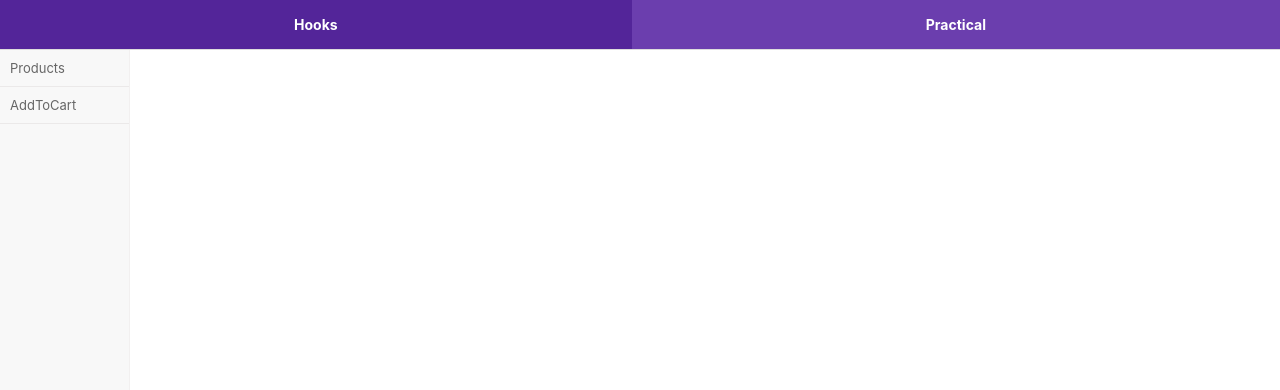
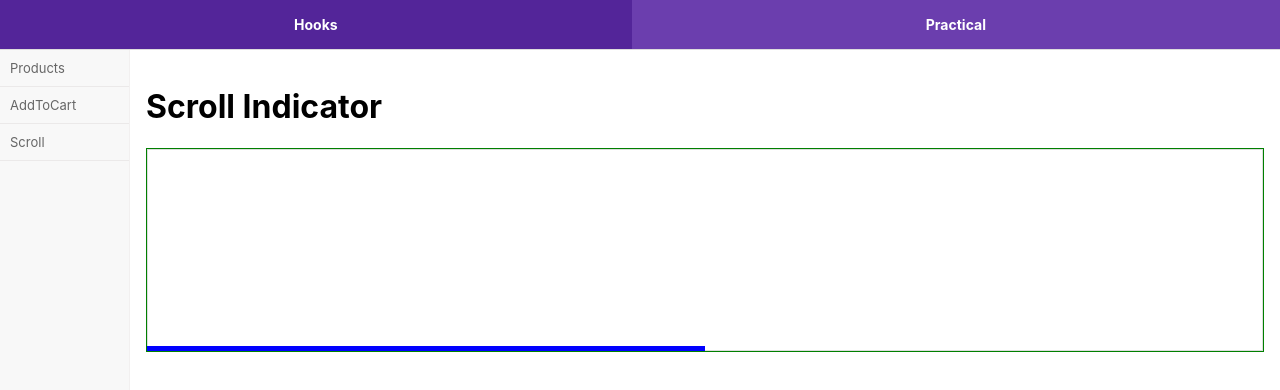
Before and after one commit to thegicode/reactjs-study-2023, a React (Create React App) app: page /practical/scroll in a window 1280 px wide. Shown: the top 390 px of the page. Built offline with nearby package versions, Linux system fonts and the light colour scheme.

Commit message:
Add scroll indicator

```diff
--- a/src/App.tsx
+++ b/src/App.tsx
@@ -23,6 +23,7 @@ const CompositionPage = lazy(() => import("./pages/CompositionPage"));
 // practical pages
 const ProductsPage = lazy(() => import("./pages/ProductsPage"));
 const AddToCartPage = lazy(() => import("./pages/AddToCartPage"));
+const ScrollPage = lazy(() => import("./pages/ScrollPage"));
 
 function App() {
     return (
@@ -95,6 +96,10 @@ function App() {
                                         path="/practical/addtocart"
                                         element={<AddToCartPage />}
                                     />
+                                    <Route
+                                        path="/practical/scroll"
+                                        element={<ScrollPage />}
+                                    />
                                 </Routes>
                             </main>
                         </>
--- a/src/components/SidePractical.tsx
+++ b/src/components/SidePractical.tsx
@@ -5,6 +5,7 @@ export default function Hooks() {
         <>
             <Link to="./products">Products</Link>
             <Link to="./addtocart">AddToCart</Link>
+            <Link to="./scroll">Scroll</Link>
         </>
     );
 }
--- /dev/null
+++ b/src/contents/scroll/ScrollInicator.tsx
@@ -0,0 +1,49 @@
+import React, { useRef, useEffect } from "react";
+
+const ScrollIndicator: React.FC = () => {
+    const scrollContentRef = useRef<HTMLDivElement>(null);
+    const indicatorRef = useRef<HTMLDivElement>(null);
+
+    useEffect(() => {
+        const scrollContent = scrollContentRef.current;
+        const indicator = indicatorRef.current;
+
+        const handleScroll = () => {
+            if (scrollContent && indicator) {
+                const maxScroll =
+                    scrollContent.scrollWidth - scrollContent.clientWidth;
+                const scrollLeft = scrollContent.scrollLeft;
+                const scrollPercent = (scrollLeft / maxScroll) * 100;
+
+                // 인디케이터 너비 고려
+                const indicatorWidth =
+                    (indicator.offsetWidth / scrollContent.clientWidth) * 100;
+                const leftPosition = scrollPercent * (1 - indicatorWidth / 100);
+
+                indicator.style.left = `${leftPosition}%`;
+            }
+        };
+
+        if (scrollContent) {
+            scrollContent.addEventListener("scroll", handleScroll);
+        }
+
+        return () => {
+            if (scrollContent) {
+                scrollContent.removeEventListener("scroll", handleScroll);
+            }
+        };
+    }, []);
+
+    return (
+        <div className="scroll-container">
+            <div className="scroll-content" ref={scrollContentRef}>
+                <div style={{ width: "1000px" }}></div>
+                {/* 여기에 가로 스크롤 내용 */}
+            </div>
+            <div className="scroll-indicator" ref={indicatorRef}></div>
+        </div>
+    );
+};
+
+export default ScrollIndicator;
--- /dev/null
+++ b/src/css/scrollPage.css
@@ -0,0 +1,21 @@
+.scroll-container {
+    position: relative;
+    overflow: hidden;
+    border: 1px solid green;
+}
+
+.scroll-content {
+    overflow-x: auto;
+    white-space: nowrap;
+    border: 1px solid #ddd;
+    height: 200px;
+}
+
+.scroll-indicator {
+    position: absolute;
+    bottom: 0;
+    left: 0;
+    width: 50%;
+    height: 5px;
+    background-color: blue;
+}
--- /dev/null
+++ b/src/pages/ScrollPage.tsx
@@ -0,0 +1,11 @@
+import "../css/scrollPage.css";
+import ScrollInicator from "../contents/scroll/ScrollInicator";
+
+export default function ScrollIndicator() {
+    return (
+        <div>
+            <h1>Scroll Indicator</h1>
+            <ScrollInicator />
+        </div>
+    );
+}
```
